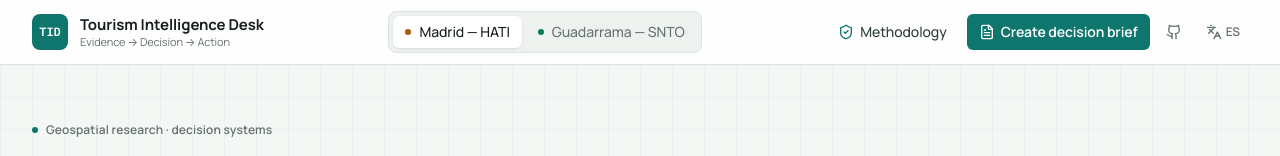
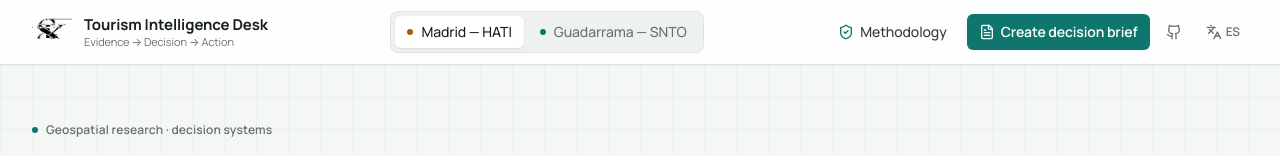
Before and after one commit to soroushkarahrodi79-oss/tourism-intelligence-desk, a React (Vite) app: page / in a window 1280 px wide. Shown: the top 156 px of the page. Built offline with nearby package versions, Linux system fonts and the light colour scheme.

Commit message:
Replace TID badge with SK monogram

```diff
--- a/src/components/Header.tsx
+++ b/src/components/Header.tsx
@@ -23,9 +23,12 @@ export const Header: React.FC<HeaderProps> = ({
       <div className="max-w-7xl mx-auto px-4 sm:px-6 lg:px-8 h-16 flex items-center justify-between gap-4">
         {/* Brand */}
         <div className="flex items-center gap-3 min-w-0">
-          <span className="grid place-items-center w-9 h-9 rounded-lg bg-brand text-white font-mono font-semibold text-xs shrink-0">
-            TID
-          </span>
+          <img
+            src={`${import.meta.env.BASE_URL}brand/sk-monogram.png`}
+            alt=""
+            aria-hidden="true"
+            className="w-10 h-10 object-contain shrink-0 brightness-0"
+          />
           <div className="min-w-0">
             <div className="font-bold text-ink text-sm sm:text-[15px] leading-tight truncate">
               Tourism Intelligence Desk
```
Also changed, not shown: public/brand/sk-monogram.png (added).
